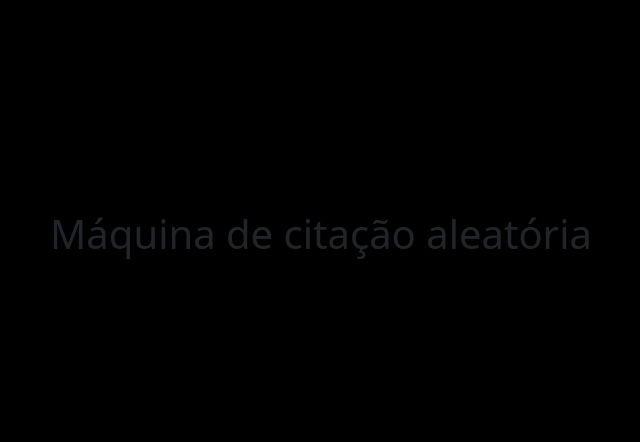
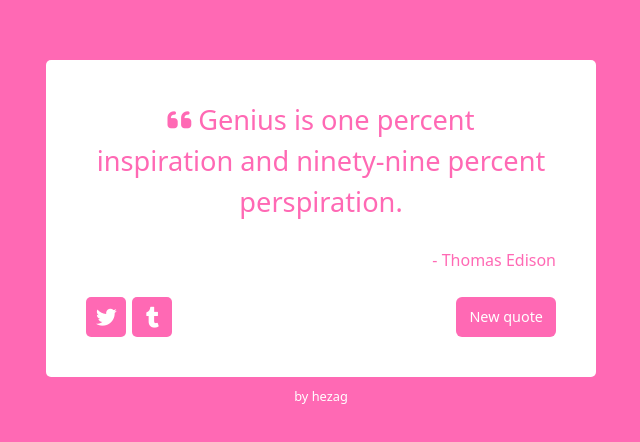
Before and after one commit to szlima/maquina_citacao_aleatoria, a React app: page / in a window 1280 px wide. Shown: the part 162-604 px from the top of the page, without its empty margins (319-959 px from the left). Built offline with nearby package versions, Linux system fonts and the light colour scheme.

Commit message:
Criando a estrutura da página

```diff
--- /dev/null
+++ b/src/Principal.js
@@ -0,0 +1,49 @@
+import React from 'react';
+
+import {getCitacoes} from './dados';
+
+function Principal(){
+
+    const numCitacao= 0, corCitacao= 'hotpink',
+    citacoes= getCitacoes();
+
+    document.querySelector('#root').style.backgroundColor= corCitacao;
+    const autor= citacoes[numCitacao] ?
+                    citacoes[numCitacao].author ?
+                        citacoes[numCitacao].author
+                        : 'Autor desconhecido'
+                    : '';
+
+    return (
+      citacoes.length !== 0 ?
+        (<React.Fragment>
+
+            <div id='quote-box' style={{color: corCitacao}}>
+                <div id='text'>{citacoes[numCitacao].text}</div>
+                <div id='author'>{autor}</div>
+
+                <div className='botoes'>
+                    <div className='botoes-share'>
+                        <a id='tweet-quote' target="_top" className='twitter-share-button' href={'#'}>
+                            <i className="fa-brands fa-twitter" style={{backgroundColor: corCitacao}}></i>
+                        </a>
+                        <a target="_blank" href={'#'}>
+                            <i className="fa-brands fa-tumblr" style={{backgroundColor: corCitacao}}></i>
+                        </a>
+                    </div>
+                    <button id='new-quote' className='btn' style={{backgroundColor: corCitacao}}>New quote</button>
+                </div>
+            </div>
+
+            <footer>
+                by <a href='#'>hezag</a>
+            </footer>
+        </React.Fragment>)
+        :
+        <div id='quote-box' className='incompleto'>
+            <p>Não há citações</p>
+        </div>
+    );
+  }
+
+  export default Principal;
--- /dev/null
+++ b/src/dados.js
@@ -0,0 +1,22 @@
+export const getCitacoes= () =>  [
+    {
+        "text": "Genius is one percent inspiration and ninety-nine percent perspiration.",
+        "author": "Thomas Edison"
+    },
+    {
+        "text": "Today is the tomorrow we worried about yesterday.",
+        "author": null
+    },
+    {
+        "text": "You can observe a lot just by watching.",
+        "author": "Yogi Berra"
+    },
+    {
+        "text": "A house divided against itself cannot stand.",
+        "author": "Abraham Lincoln"
+    },
+    {
+        "text": "Difficulties increase the nearer we get to the goal.",
+        "author": "Johann Wolfgang von Goethe"
+    }
+];
--- a/src/estilo.css
+++ b/src/estilo.css
@@ -14,3 +14,69 @@
     justify-content: center;
     align-items: center;
 }
+
+#quote-box{
+    background-color: var(--corBase);
+    color: var(--corDestaque);
+    width: 550px;
+    min-height: 250px;
+    padding: 40px;
+    border-radius: 5px;
+}
+
+#text{
+    font-size: 1.7rem;
+    margin: 0 10px;
+    text-align: center;
+}
+
+#text::before {
+    font-family: "Font Awesome 5 Free";
+    font-weight: 900;
+    content: "\f10d  ";
+}
+
+#author{
+    text-align: right;
+    margin: 25px 0;
+}
+
+#author::before{
+    content: '- ';
+}
+
+.botoes{
+    display: flex;
+    justify-content: space-between;
+}
+
+.fa-brands{
+    color: var(--corDestaque);
+    font-size: 1.3rem;
+    margin-right: .4rem;
+    width: 40px;
+    height: 40px;
+    padding: 10px;
+    text-align: center;
+    color: var(--corBase);
+    border-radius: 5px;
+}
+
+.btn, .btn:hover{
+    background-color: var(--corDestaque);
+    color: var(--corBase);
+    font-size: .9rem;
+}
+
+footer{
+    font-size: .8rem;
+    padding: 10px;
+}
+
+footer, footer a{
+    color: var(--corBase);
+}
+
+a{
+   text-decoration: none;
+}
--- a/src/index.js
+++ b/src/index.js
@@ -3,7 +3,9 @@ import ReactDOM from 'react-dom';
 
 import './estilo.css';
 
+import Principal from './Principal';
+
 ReactDOM.render(
-  <h1>Máquina de citação aleatória</h1>,
+  <Principal/>,
   document.querySelector('#root')
 );
```
